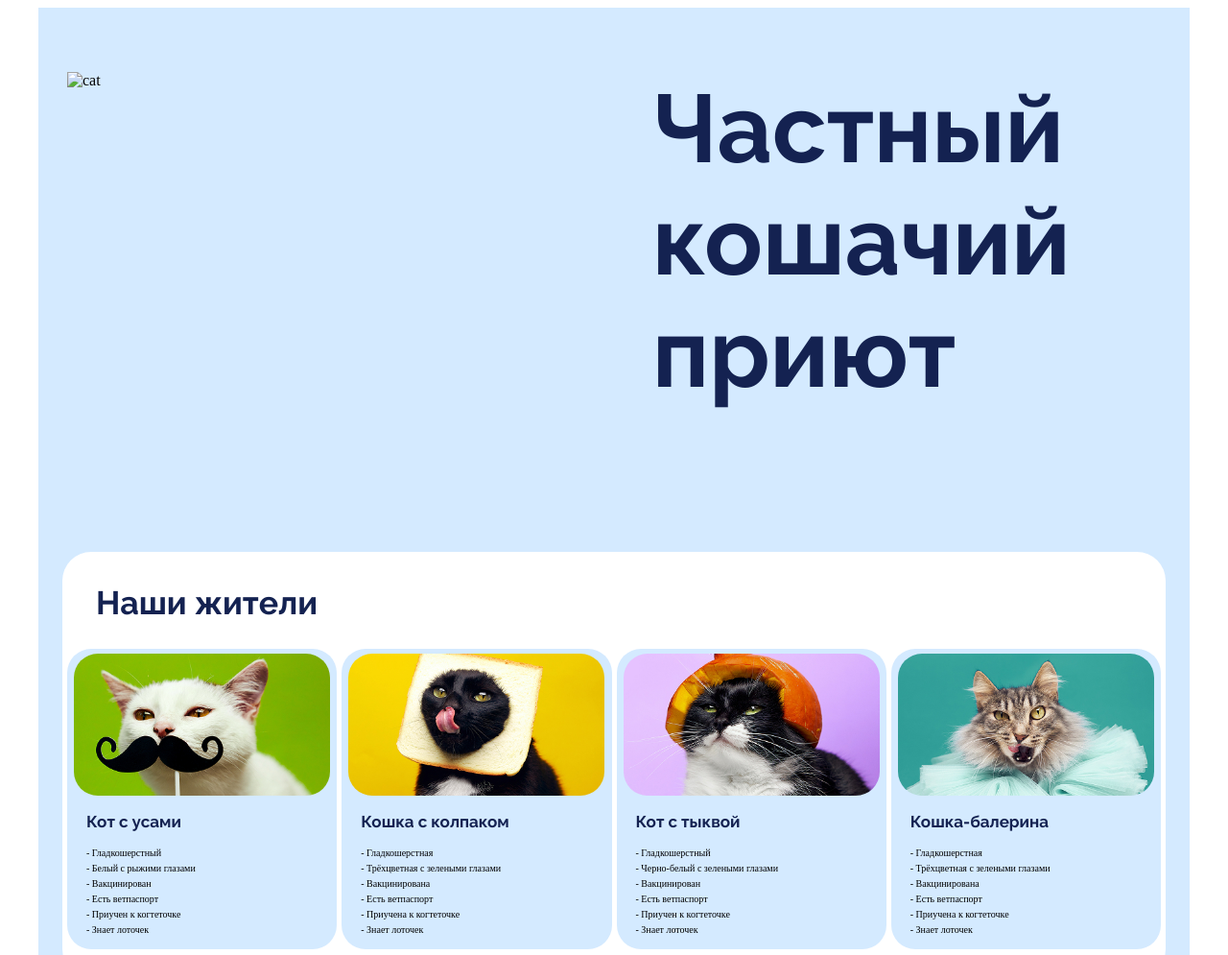
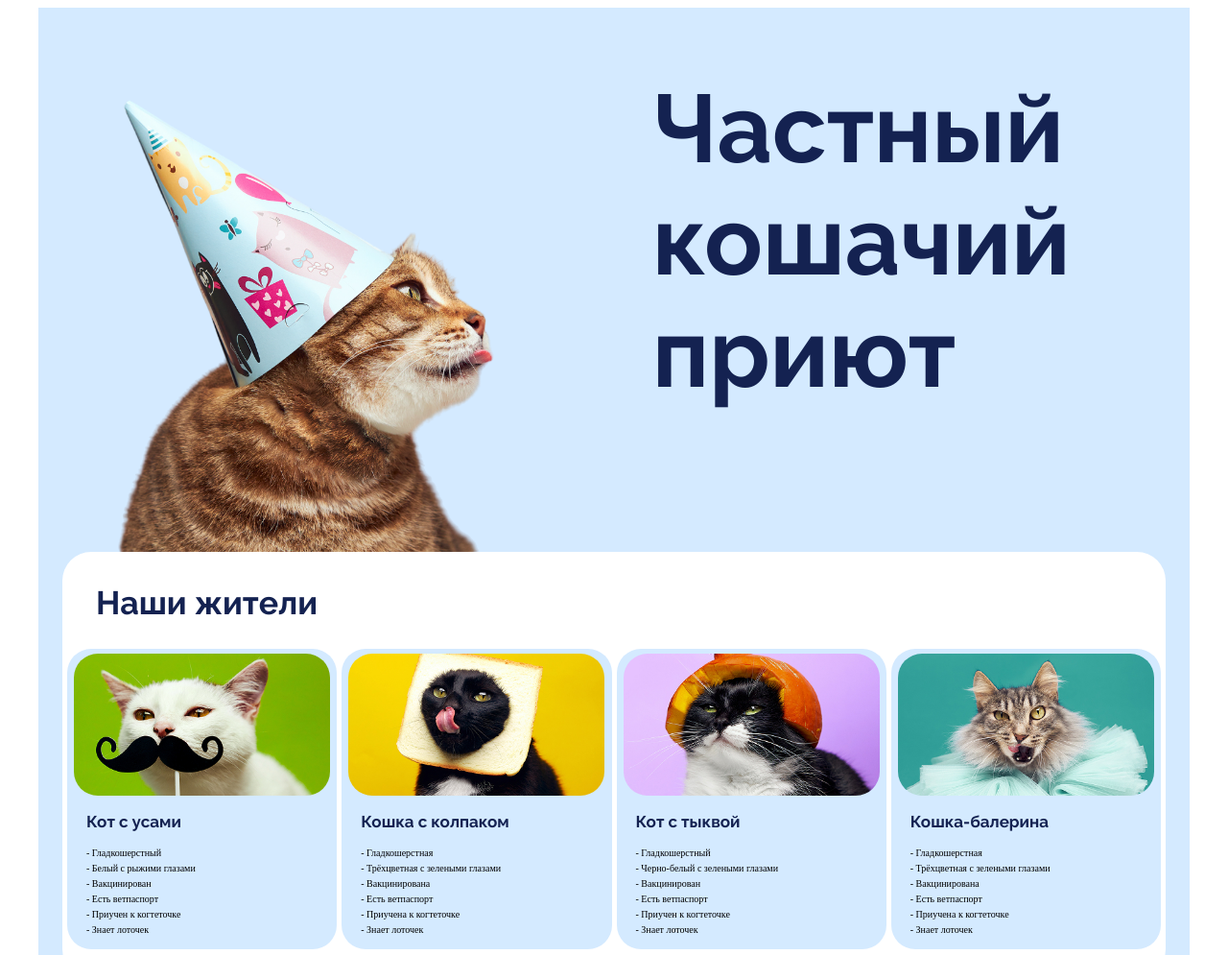
Before and after one commit to AlexGukov44/cat-2.0-2026-, a plain HTML site: page index.html in a window 1280 px wide. Shown: the top 995 px of the page at 96% size. Drawn offline with Linux system fonts and the light colour scheme; the site is published under a folder, as on GitHub Pages, so addresses that start at the root find nothing.

Commit message:
исправление пути к изображению

```diff
--- a/index.html
+++ b/index.html
@@ -12,7 +12,7 @@
 <body>
     <div class="wrapper">
         <header>
-            <img class="cat" src="/image/cat.png" alt="cat">
+            <img class="cat" src="image/cat.png" alt="cat">
             <h1>Частный<br>кошачий<br>приют</h1>
         </header>
         <main class="box">
```
